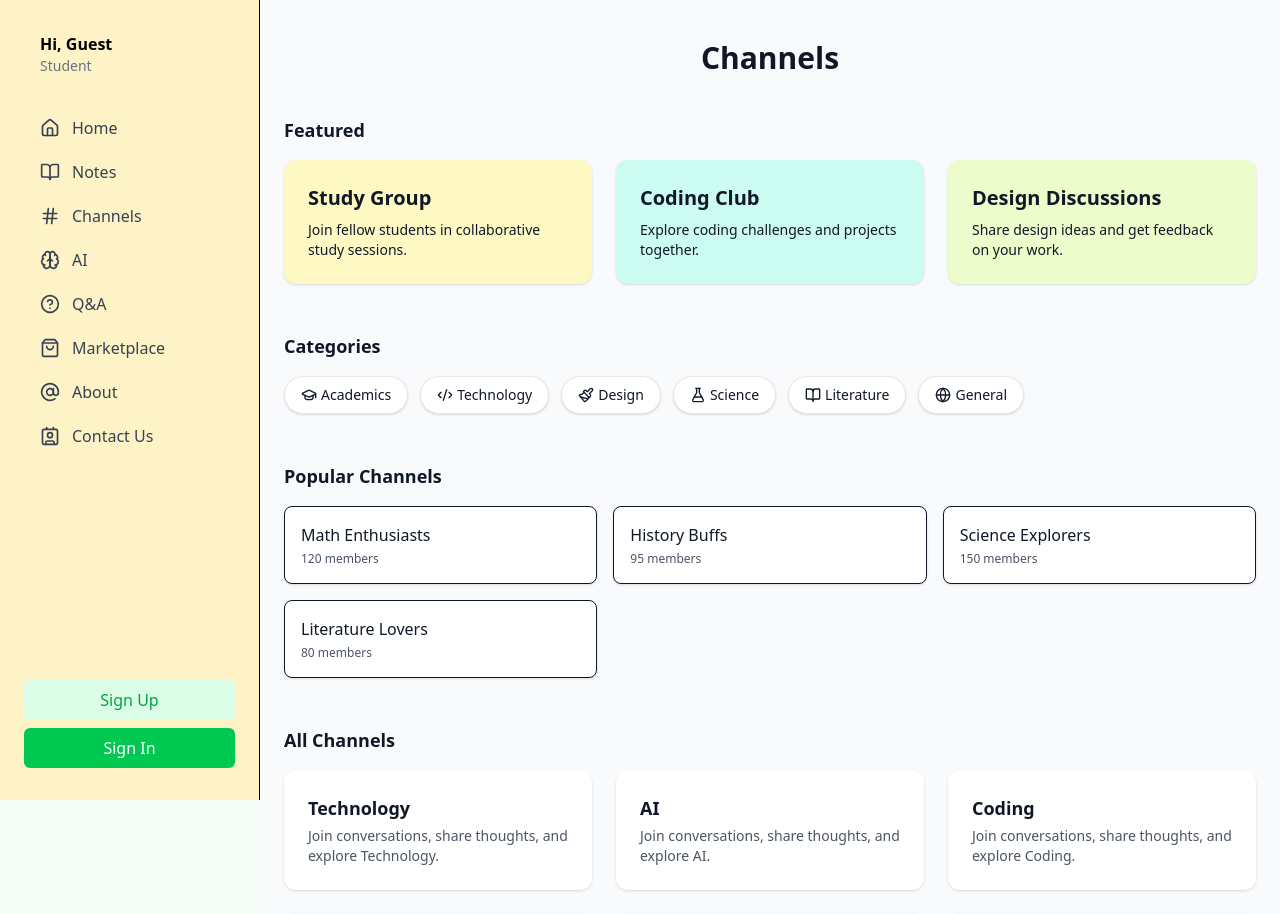
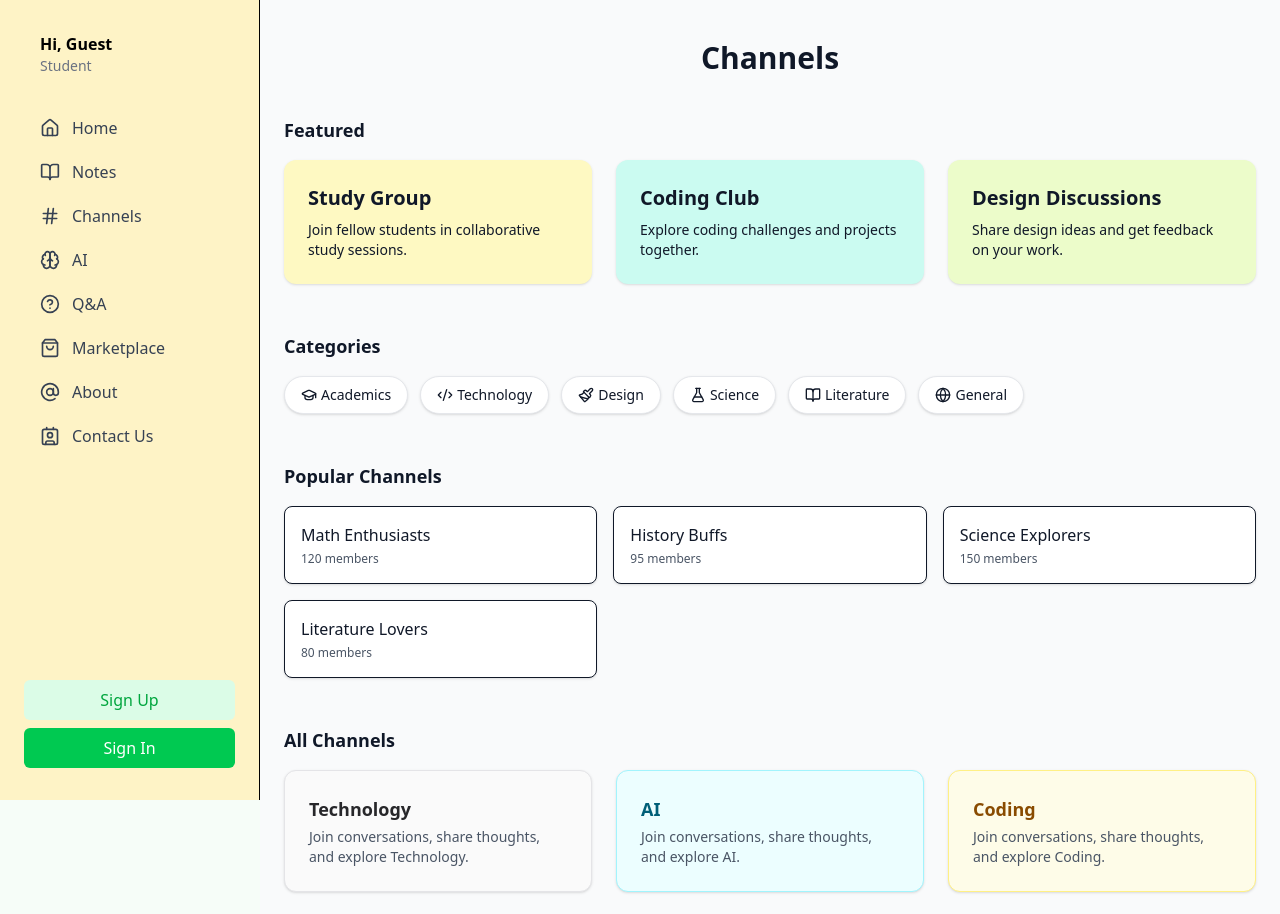
Before and after one commit to AjayGodara2417/Gyan_Sathi, a Next.js app: page /discussion in a window 1280 px wide. Shown: the top 914 px of the page. Built offline with nearby package versions, Linux system fonts and the light colour scheme; no server answers.

Commit message:
Channels Design color

```diff
--- a/src/app/(pages)/discussion/page.tsx
+++ b/src/app/(pages)/discussion/page.tsx
@@ -42,6 +42,36 @@ const channels = [
   "Maths", "Biology", "History", "Geography", "Economics", "Art", "Politics", "Music", "Dance",
   "Theatre", "Literature", "Philosophy"
 ];
+
+// Color combinations for channel cards
+const colorSchemes = [
+  { bg: "bg-blue-50", border: "border-blue-200", text: "text-blue-800" },
+  { bg: "bg-green-50", border: "border-green-200", text: "text-green-800" },
+  { bg: "bg-purple-50", border: "border-purple-200", text: "text-purple-800" },
+  { bg: "bg-pink-50", border: "border-pink-200", text: "text-pink-800" },
+  { bg: "bg-orange-50", border: "border-orange-200", text: "text-orange-800" },
+  { bg: "bg-teal-50", border: "border-teal-200", text: "text-teal-800" },
+  { bg: "bg-indigo-50", border: "border-indigo-200", text: "text-indigo-800" },
+  { bg: "bg-red-50", border: "border-red-200", text: "text-red-800" },
+  { bg: "bg-yellow-50", border: "border-yellow-200", text: "text-yellow-800" },
+  { bg: "bg-cyan-50", border: "border-cyan-200", text: "text-cyan-800" },
+  { bg: "bg-emerald-50", border: "border-emerald-200", text: "text-emerald-800" },
+  { bg: "bg-violet-50", border: "border-violet-200", text: "text-violet-800" },
+  { bg: "bg-rose-50", border: "border-rose-200", text: "text-rose-800" },
+  { bg: "bg-amber-50", border: "border-amber-200", text: "text-amber-800" },
+  { bg: "bg-sky-50", border: "border-sky-200", text: "text-sky-800" },
+  { bg: "bg-lime-50", border: "border-lime-200", text: "text-lime-800" },
+  { bg: "bg-fuchsia-50", border: "border-fuchsia-200", text: "text-fuchsia-800" },
+  { bg: "bg-slate-50", border: "border-slate-200", text: "text-slate-800" },
+  { bg: "bg-gray-50", border: "border-gray-200", text: "text-gray-800" },
+  { bg: "bg-zinc-50", border: "border-zinc-200", text: "text-zinc-800" },
+  { bg: "bg-neutral-50", border: "border-neutral-200", text: "text-neutral-800" },
+];
+
+// Function to get a random color scheme
+const getRandomColorScheme = () => {
+  return colorSchemes[Math.floor(Math.random() * colorSchemes.length)];
+};
 
 export default function DiscussionHome() {
   const router = useRouter();
@@ -104,20 +134,23 @@ export default function DiscussionHome() {
       <section>
         <h2 className="text-lg font-semibold mb-4">All Channels</h2>
         <div className="grid grid-cols-1 sm:grid-cols-2 lg:grid-cols-3 gap-6">
-          {channels.map((name) => (
+          {channels.map((name) => {
+            const colorScheme = getRandomColorScheme();
+            return (
               <div
                 key={name}
-              className="bg-white p-6 rounded-xl shadow hover:shadow-lg cursor-pointer transition"
+                className={`${colorScheme.bg} ${colorScheme.border} p-6 rounded-xl shadow hover:shadow-lg cursor-pointer transition border`}
                 onClick={() =>
                   router.push(`/discussion/${name.toLowerCase().replace(/\s+/g, '-')}`)
                 }
               >
-              <h3 className="text-lg font-semibold">{name}</h3>
+                <h3 className={`text-lg font-semibold ${colorScheme.text}`}>{name}</h3>
                 <p className="text-sm mt-1 text-gray-600">
                   Join conversations, share thoughts, and explore {name}.
                 </p>
               </div>
-          ))}
+            );
+          })}
         </div>
       </section>
     </div>
```
Lines whose indentation alone changed are shown as unchanged.
